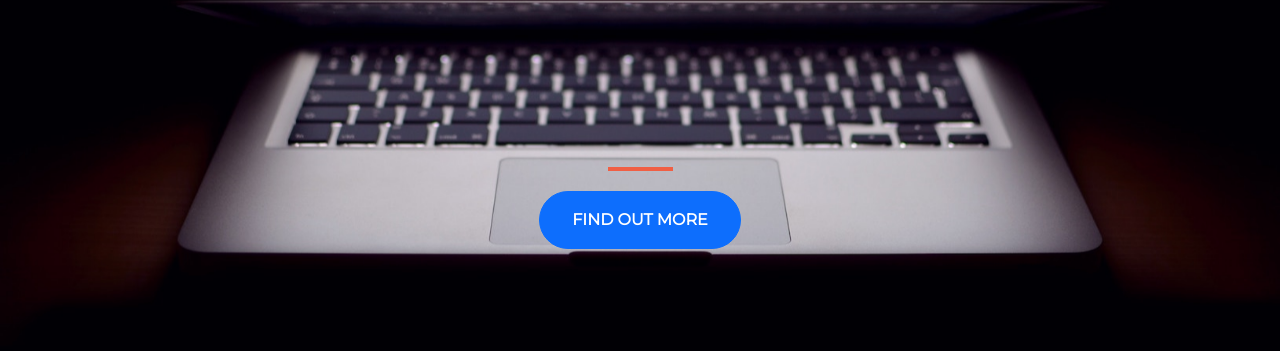
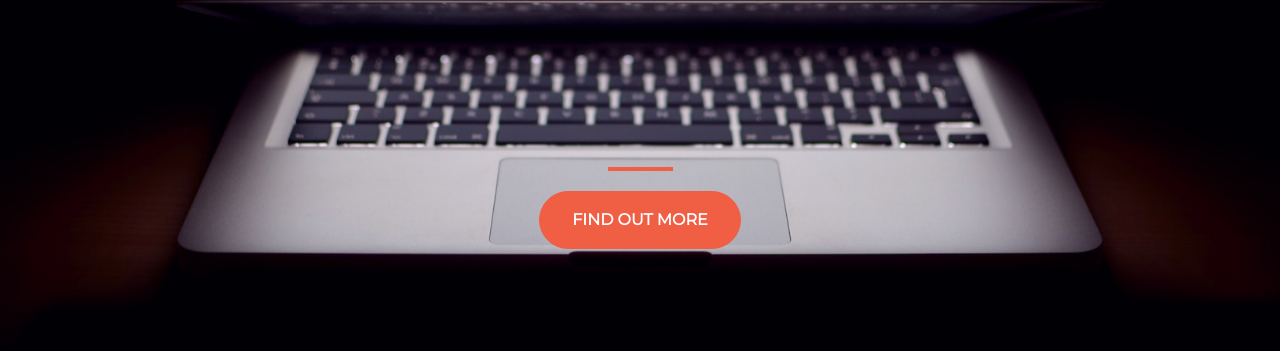
Before and after one commit to Cir-cuse/startup-of-the-year, a plain HTML site: page index.html in a window 1280 px wide. Shown: the part 313-664 px from the top of the page. Drawn offline with nearby package versions, Linux system fonts and the light colour scheme.

Commit message:
Update style.css

```diff
--- a/style.css
+++ b/style.css
@@ -35,8 +35,8 @@ hr {
 }
 
 .btn-primary {
-  background-color: #f05f44!import;
-  border-color: #f05f44!import;
+  background-color: #f05f44!important;
+  border-color: #f05f44!important;
  /* --bs-btn-hover-bg: #ee4b08;
   --bs-btn-hover-color: #ee4b08;*/
 }
```
